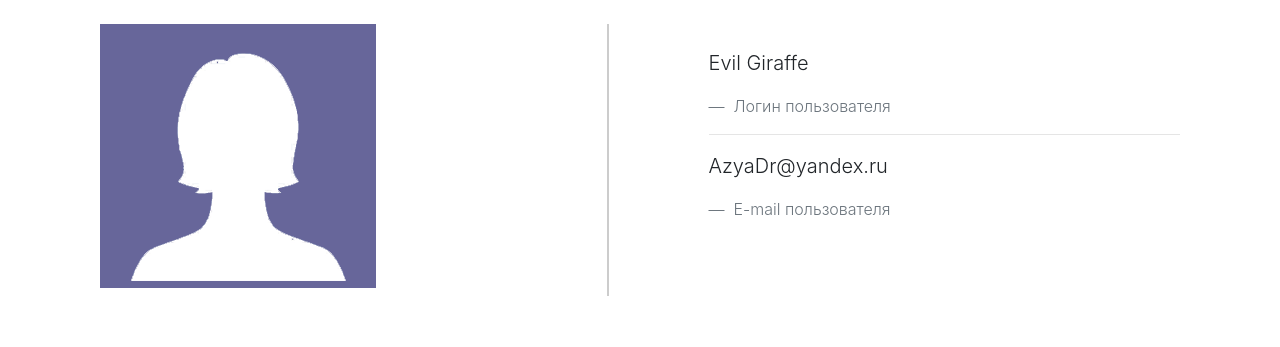
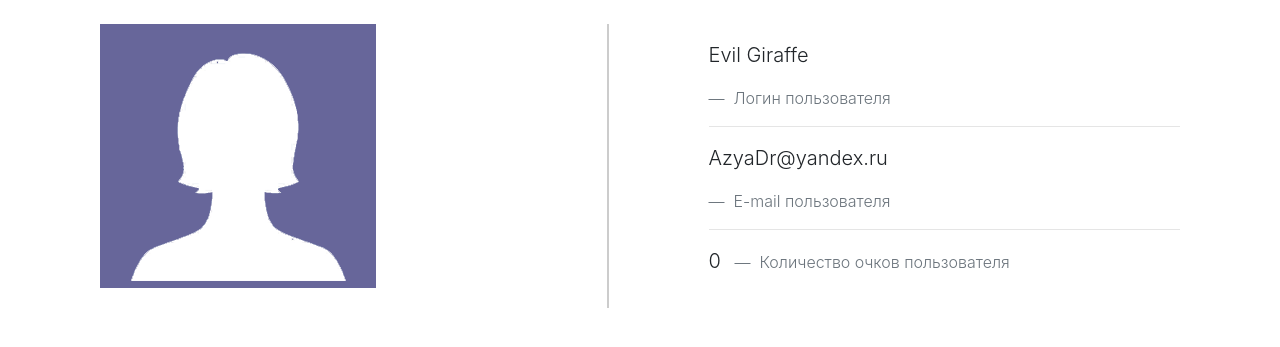
Before and after one commit to azya0/BeCode, a Flask app: page /profile in a window 1280 px wide. Shown: the part 70-417 px from the top of the page. Run offline with Flask 2, Linux system fonts and the light colour scheme; a user stored in the database is signed in; parts of the project's set-up code (start-up, migrations or seed data) failed here and were passed over; some libraries are stand-ins or nearby versions.

Commit message:
замёрджил parsing и добавил отображение очков

```diff
--- a/templates/profile.html
+++ b/templates/profile.html
@@ -15,7 +15,7 @@
 			<input name="inp" id="inp" class="avatar_input" type="file" accept=".png">
 		</div>
 		<div class="col-sm lead line">
-			<figure class="mt-4">
+			<figure class="mt-3">
 				<blockquote class="blockquote">
 					<p>{{ current_user.login }}</p>
 				</blockquote>
@@ -29,6 +29,23 @@
 				<figcaption class="blockquote-footer">
 					E-mail пользователя
 				</figcaption>
+				<hr/>
+				<!-- <blockquote class="blockquote">
+					<p>{{ current_user.score }}</p>
+				</blockquote>
+				<figcaption class="blockquote-footer">
+					Количество очков пользователя
+				</figcaption> -->
+				<ul class="list-inline">
+					<li class="list-inline-item">
+						<p>{{ current_user.score }}</p>
+					</li>
+					<li class="list-inline-item">
+						<figcaption class="blockquote-footer">
+							Количество очков пользователя
+						</figcaption>
+					</li>
+				</ul>
 			</figure>
 		</div>
 	</div>
```
Also changed, not shown: courses/python/1. Welcome to Python/task.json (+1 -1 lines), db/users.db.
